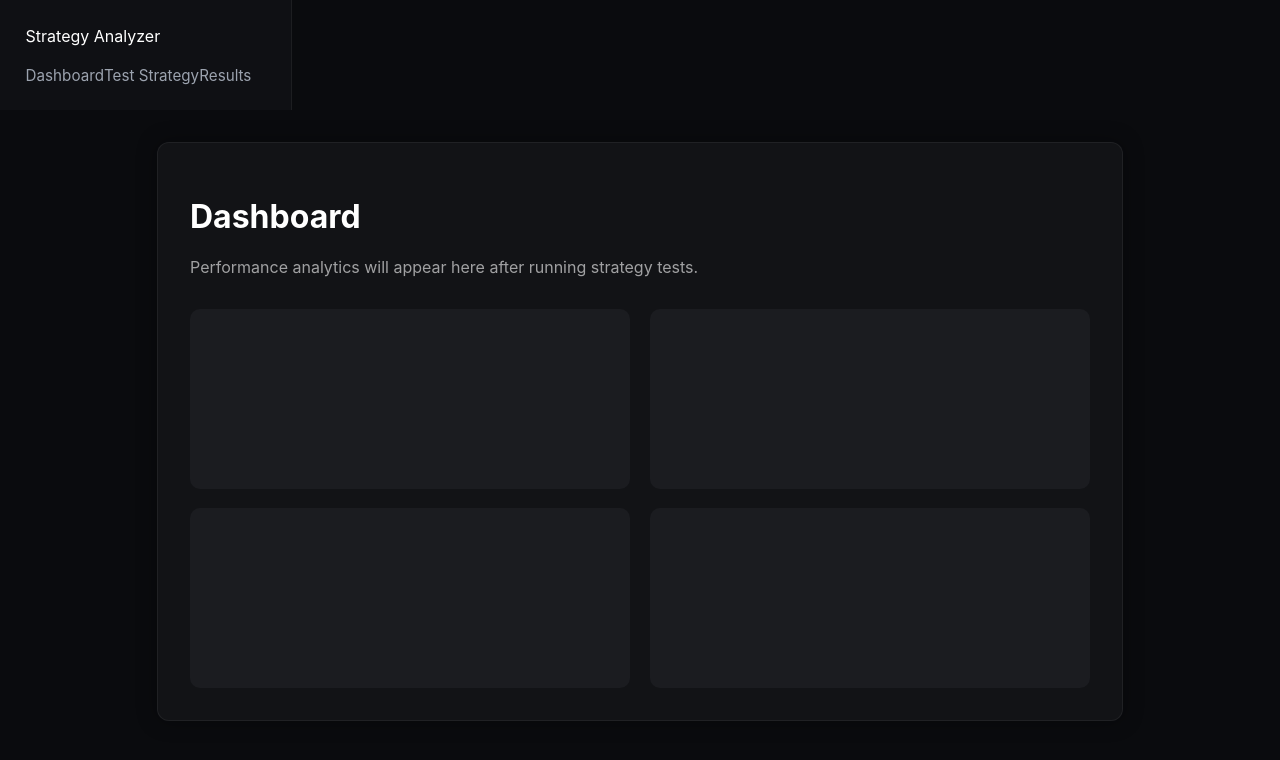
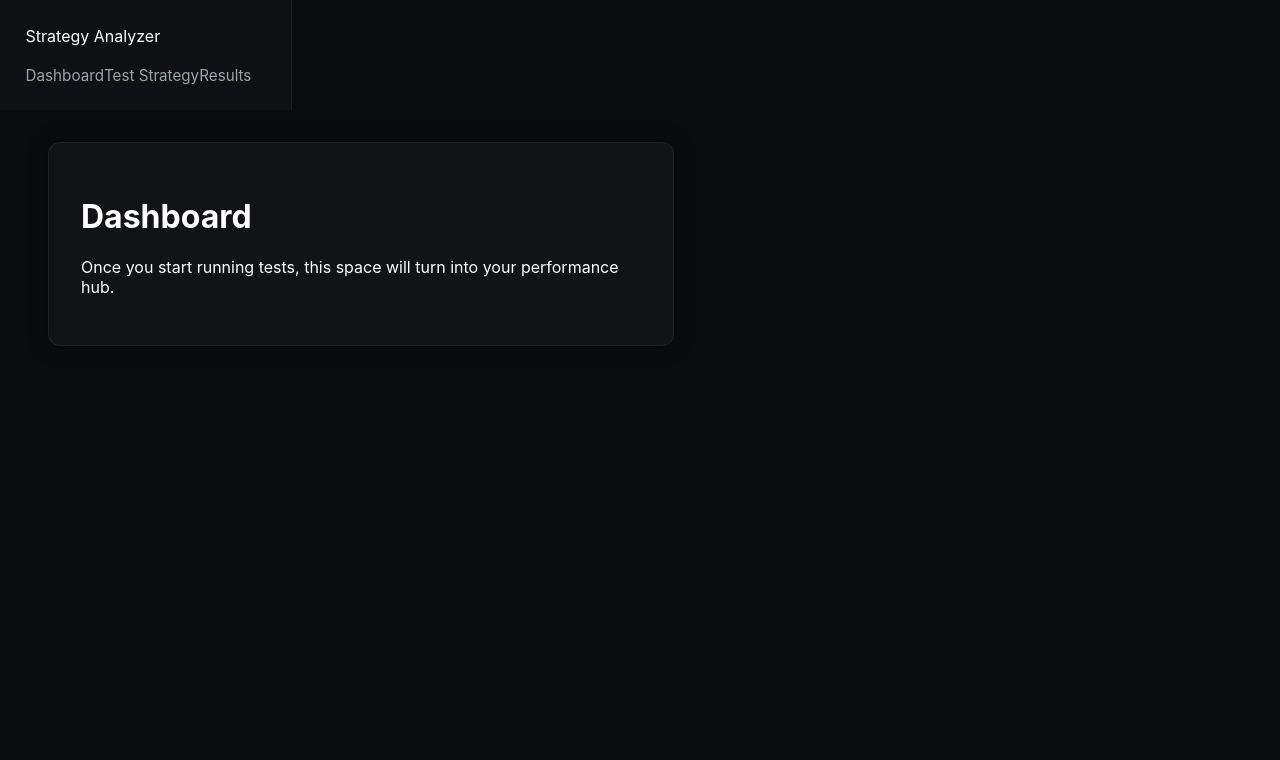
Before and after one commit to niv223/strategy-analyzer1, a React (Vite) app: page /app/dashboard in a window 1280 px wide. Shown: the top 760 px of the page. Built offline with nearby package versions, Linux system fonts and the light colour scheme.

Commit message:
Update Dashboard.jsx

```diff
--- a/src/pages/Dashboard.jsx
+++ b/src/pages/Dashboard.jsx
@@ -1,22 +1,17 @@
 export default function Dashboard() {
   return (
-    <div className="page" style={{ display:"flex", justifyContent:"center" }}>
-      <div className="form-card" style={{ width:"100%", maxWidth:"900px" }}>
-        <h1>Dashboard</h1>
-        <p style={{ opacity:.6 }}>
-          Performance analytics will appear here after running strategy tests.
+    <div className="page page-center">
+      <div className="form-card form-animate">
+        <h1 className="page-title">Dashboard</h1>
+        <p className="page-subtitle">
+          Once you start running tests, this space will turn into your performance hub.
         </p>
 
-        <div style={{
-          display:"grid",
-          gridTemplateColumns:"1fr 1fr",
-          gap:"1.2rem",
-          marginTop:"2rem"
-        }}>
-          <div style={{ height:"180px", background:"#1b1c20", borderRadius:"10px" }}></div>
-          <div style={{ height:"180px", background:"#1b1c20", borderRadius:"10px" }}></div>
-          <div style={{ height:"180px", background:"#1b1c20", borderRadius:"10px" }}></div>
-          <div style={{ height:"180px", background:"#1b1c20", borderRadius:"10px" }}></div>
+        <div className="dash-grid">
+          <div className="dash-card" />
+          <div className="dash-card" />
+          <div className="dash-card" />
+          <div className="dash-card" />
         </div>
       </div>
     </div>
```
